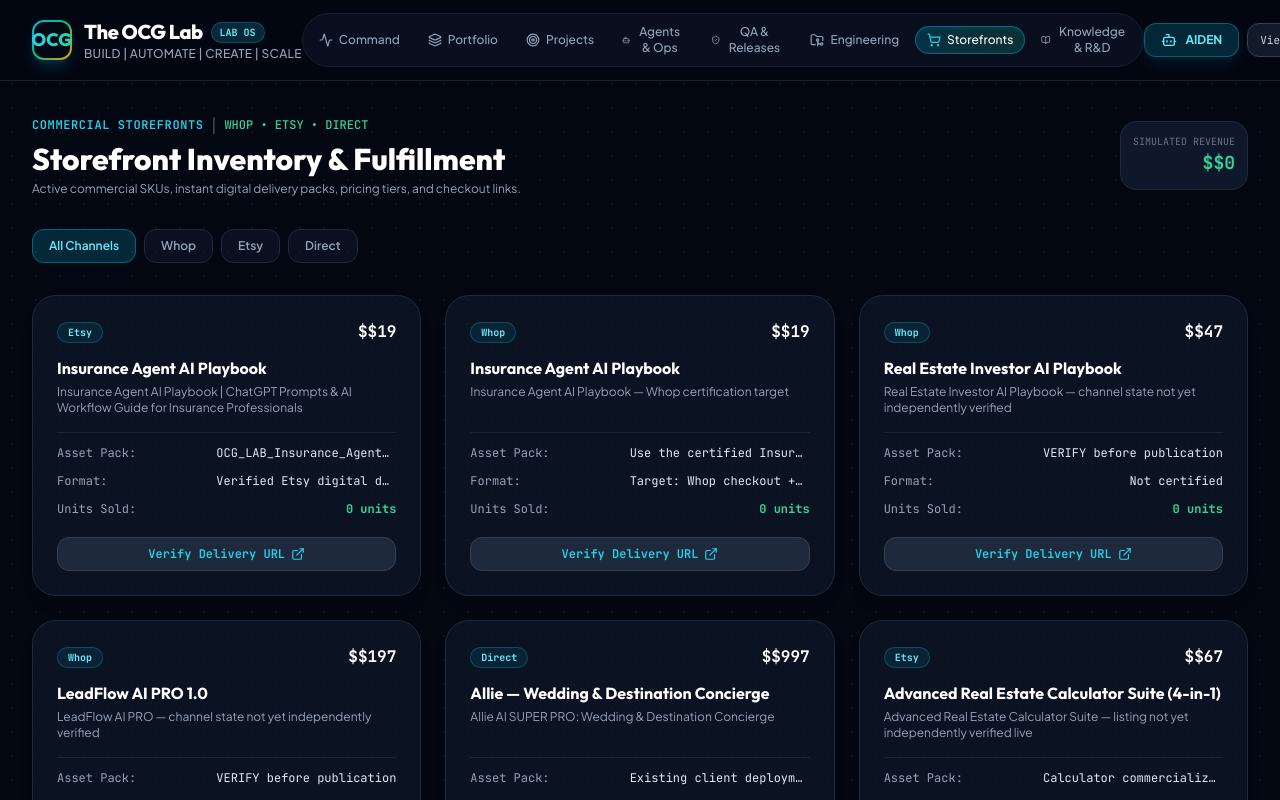
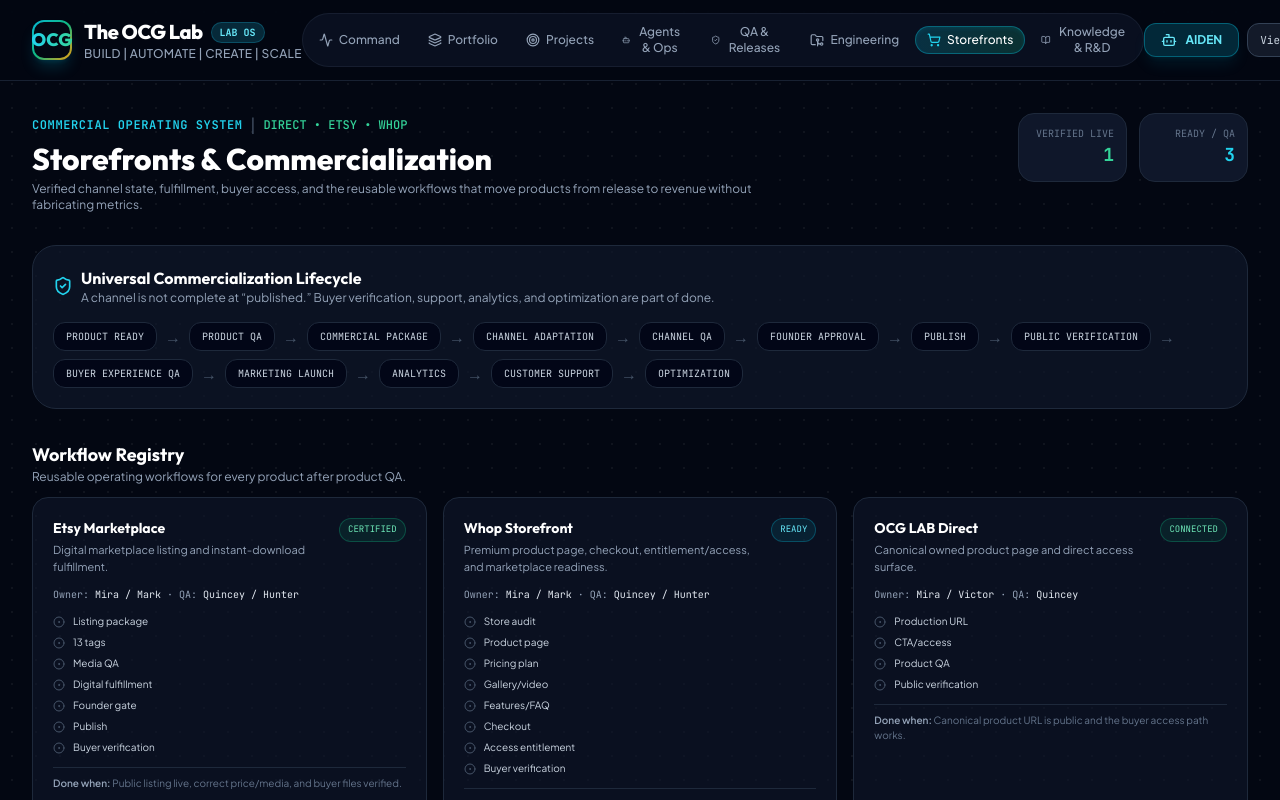
Before and after one commit to TheOCGroup/ocg-lab-site, a React (Vite) app in the folder os/source/: page / in a window 1280 px wide. Both pictures are taken after a click on the button "Storefronts". Shown: the top 800 px of the page. Built offline with nearby package versions, Linux system fonts and the light colour scheme.

Commit message:
feat(os): add commercialization workflow control plane

```diff
--- a/os/source/src/pages/StorefrontsPage.tsx
+++ b/os/source/src/pages/StorefrontsPage.tsx
@@ -1,124 +1,132 @@
 import React, { useState } from "react";
 import { STOREFRONT_ITEMS_DATA } from "../data/storefronts";
+import { COMMERCIALIZATION_LIFECYCLE, COMMERCIAL_WORKFLOWS } from "../data/commercializationWorkflows";
 import { StorefrontItem } from "../types";
-import {
-  ShoppingBag,
-  Tag,
-  ExternalLink,
-  CheckCircle2,
-  Package,
-  ArrowUpRight,
-  DollarSign
-} from "lucide-react";
-import { toast } from "sonner";
+import { CheckCircle2, CircleDot, ExternalLink, ShieldCheck } from "lucide-react";
 
 export const StorefrontsPage: React.FC = () => {
-  const [items, setItems] = useState<StorefrontItem[]>(STOREFRONT_ITEMS_DATA);
   const [filterChannel, setFilterChannel] = useState<string>("ALL");
 
-  const filtered = items.filter(item => {
+  const filtered = STOREFRONT_ITEMS_DATA.filter(item => {
     return filterChannel === "ALL" || item.channel === filterChannel;
   });
 
-  const totalOrders = items.reduce((acc, i) => acc + i.orderCount, 0);
-  const totalRevenue = items.reduce((acc, i) => acc + (i.orderCount * i.price), 0);
+  const liveItems = STOREFRONT_ITEMS_DATA.filter(i => i.status === 'Live').length;
+  const readyItems = STOREFRONT_ITEMS_DATA.filter(i => i.status === 'Ready').length;
 
   return (
     <div className="max-w-7xl mx-auto px-4 sm:px-6 lg:px-8 py-8 space-y-8">
-      <div className="flex flex-col md:flex-row md:items-center justify-between gap-4">
+      <div className="flex flex-col md:flex-row md:items-start justify-between gap-4">
         <div>
           <div className="flex items-center gap-2 mb-1">
-            <span className="font-mono text-xs text-cyan-400 font-semibold uppercase tracking-wider">
-              COMMERCIAL STOREFRONTS
-            </span>
+            <span className="font-mono text-xs text-cyan-400 font-semibold uppercase tracking-wider">COMMERCIAL OPERATING SYSTEM</span>
             <span className="text-slate-600">|</span>
-            <span className="text-xs text-emerald-400 font-medium font-mono">WHOP • ETSY • DIRECT</span>
+            <span className="text-xs text-emerald-400 font-medium font-mono">DIRECT • ETSY • WHOP</span>
           </div>
-          <h1 className="font-heading font-extrabold text-3xl text-white">
-            Storefront Inventory & Fulfillment
-          </h1>
-          <p className="text-xs text-slate-400 mt-1">
-            Active commercial SKUs, instant digital delivery packs, pricing tiers, and checkout links.
+          <h1 className="font-heading font-extrabold text-3xl text-white">Storefronts & Commercialization</h1>
+          <p className="text-xs text-slate-400 mt-1 max-w-3xl">
+            Verified channel state, fulfillment, buyer access, and the reusable workflows that move products from release to revenue without fabricating metrics.
           </p>
         </div>
 
-        <div className="flex items-center gap-3">
+        <div className="grid grid-cols-2 gap-3 min-w-[230px]">
           <div className="p-3 rounded-2xl bg-slate-900 border border-slate-800 text-right">
-            <span className="text-[10px] text-slate-500 font-mono block">SIMULATED REVENUE</span>
-            <span className="text-lg font-bold font-mono text-emerald-400">$${totalRevenue.toLocaleString()}</span>
+            <span className="text-[10px] text-slate-500 font-mono block">VERIFIED LIVE</span>
+            <span className="text-lg font-bold font-mono text-emerald-400">{liveItems}</span>
+          </div>
+          <div className="p-3 rounded-2xl bg-slate-900 border border-slate-800 text-right">
+            <span className="text-[10px] text-slate-500 font-mono block">READY / QA</span>
+            <span className="text-lg font-bold font-mono text-cyan-400">{readyItems}</span>
           </div>
         </div>
       </div>
 
+      <section className="p-5 rounded-3xl bg-slate-900/70 border border-slate-800 space-y-4">
         <div className="flex items-center gap-2">
+          <ShieldCheck className="w-5 h-5 text-cyan-400" />
+          <div>
+            <h2 className="text-white font-bold">Universal Commercialization Lifecycle</h2>
+            <p className="text-xs text-slate-400">A channel is not complete at “published.” Buyer verification, support, analytics, and optimization are part of done.</p>
+          </div>
+        </div>
+        <div className="flex flex-wrap gap-2">
+          {COMMERCIALIZATION_LIFECYCLE.map((stage, index) => (
+            <div key={stage} className="flex items-center gap-2">
+              <span className="px-3 py-1.5 rounded-xl bg-slate-950 border border-slate-800 text-[10px] font-mono text-slate-300">{stage}</span>
+              {index < COMMERCIALIZATION_LIFECYCLE.length - 1 && <span className="text-slate-600">→</span>}
+            </div>
+          ))}
+        </div>
+      </section>
+
+      <section className="space-y-3">
+        <div>
+          <h2 className="text-white font-bold text-lg">Workflow Registry</h2>
+          <p className="text-xs text-slate-400">Reusable operating workflows for every product after product QA.</p>
+        </div>
+        <div className="grid grid-cols-1 md:grid-cols-2 xl:grid-cols-3 gap-4">
+          {COMMERCIAL_WORKFLOWS.map(workflow => (
+            <div key={workflow.id} className="p-5 rounded-2xl bg-slate-900/60 border border-slate-800 space-y-3">
+              <div className="flex items-start justify-between gap-3">
+                <div>
+                  <h3 className="text-sm font-bold text-white">{workflow.name}</h3>
+                  <p className="text-[11px] text-slate-400 mt-1">{workflow.purpose}</p>
+                </div>
+                <span className={`text-[9px] px-2 py-1 rounded-full font-mono border ${workflow.status === 'CERTIFIED' || workflow.status === 'CONNECTED' ? 'text-emerald-300 border-emerald-500/30 bg-emerald-500/10' : workflow.status === 'BLOCKED' ? 'text-rose-300 border-rose-500/30 bg-rose-500/10' : 'text-cyan-300 border-cyan-500/30 bg-cyan-500/10'}`}>{workflow.status}</span>
+              </div>
+              <div className="text-[10px] font-mono text-slate-400">Owner: <span className="text-slate-200">{workflow.owner}</span> · QA: <span className="text-slate-200">{workflow.qaOwner}</span></div>
+              <div className="space-y-1.5">
+                {workflow.stages.map(stage => (
+                  <div key={stage} className="flex items-center gap-2 text-[10px] text-slate-300"><CircleDot className="w-3 h-3 text-slate-600" />{stage}</div>
+                ))}
+              </div>
+              <div className="pt-2 border-t border-slate-800 text-[10px] text-slate-500"><span className="text-slate-400 font-semibold">Done when:</span> {workflow.completionGate}</div>
+            </div>
+          ))}
+        </div>
+      </section>
+
+      <section className="space-y-4">
+        <div className="flex items-center justify-between gap-4 flex-wrap">
+          <div>
+            <h2 className="text-white font-bold text-lg">Channel Inventory</h2>
+            <p className="text-xs text-slate-400">Only independently verified external listings are marked Live.</p>
+          </div>
+          <div className="flex items-center gap-2 flex-wrap">
             {["ALL", "Whop", "Etsy", "Direct"].map(ch => (
-          <button
-            key={ch}
-            onClick={() => setFilterChannel(ch)}
-            className={"px-4 py-2 rounded-xl text-xs font-semibold transition border " + (
-              filterChannel === ch
-                ? "bg-cyan-500/20 text-cyan-300 border-cyan-500/40"
-                : "bg-slate-900/60 hover:bg-slate-800 text-slate-400 border-slate-800"
-            )}
-          >
-            {ch === "ALL" ? "All Channels" : ch}
-          </button>
+              <button key={ch} onClick={() => setFilterChannel(ch)} className={"px-4 py-2 rounded-xl text-xs font-semibold transition border " + (filterChannel === ch ? "bg-cyan-500/20 text-cyan-300 border-cyan-500/40" : "bg-slate-900/60 hover:bg-slate-800 text-slate-400 border-slate-800")}>{ch === "ALL" ? "All Channels" : ch}</button>
             ))}
+          </div>
         </div>
 
         <div className="grid grid-cols-1 md:grid-cols-2 lg:grid-cols-3 gap-6">
-        {filtered.map(item => (
-          <div
-            key={item.id}
-            className="p-6 rounded-3xl bg-slate-900/70 border border-slate-800 flex flex-col justify-between space-y-4 shadow-lg"
-          >
+          {filtered.map((item: StorefrontItem) => (
+            <div key={item.id} className="p-6 rounded-3xl bg-slate-900/70 border border-slate-800 flex flex-col justify-between space-y-4 shadow-lg">
               <div>
                 <div className="flex items-center justify-between gap-2 mb-3">
-                <span className="px-2.5 py-0.5 rounded-full text-[10px] font-mono font-bold bg-cyan-500/10 text-cyan-300 border border-cyan-500/30">
-                  {item.channel}
-                </span>
-                <span className="text-base font-bold font-mono text-white">
-                  $${item.price}
-                </span>
+                  <span className="px-2.5 py-0.5 rounded-full text-[10px] font-mono font-bold bg-cyan-500/10 text-cyan-300 border border-cyan-500/30">{item.channel}</span>
+                  <span className="text-base font-bold font-mono text-white">${item.price}</span>
                 </div>
-
-              <h3 className="font-heading font-bold text-base text-white">
-                {item.productName}
-              </h3>
-              <p className="text-xs text-slate-400 mt-1 line-clamp-2">
-                {item.listingTitle}
-              </p>
+                <h3 className="font-heading font-bold text-base text-white">{item.productName}</h3>
+                <p className="text-xs text-slate-400 mt-1 line-clamp-2">{item.listingTitle}</p>
               </div>
 
               <div className="space-y-3 pt-3 border-t border-slate-800/80 text-xs font-mono">
-              <div className="flex items-center justify-between text-slate-400">
-                <span>Asset Pack:</span>
-                <span className="text-slate-200 truncate max-w-[180px]">{item.listingAssetPack}</span>
-              </div>
-              <div className="flex items-center justify-between text-slate-400">
-                <span>Format:</span>
-                <span className="text-slate-200 truncate max-w-[180px]">{item.deliveryFormat}</span>
-              </div>
-              <div className="flex items-center justify-between text-slate-400">
-                <span>Units Sold:</span>
-                <span className="text-emerald-400 font-bold">{item.orderCount} units</span>
-              </div>
+                <div className="flex items-center justify-between text-slate-400"><span>Status:</span><span className={item.status === 'Live' ? 'text-emerald-400 font-bold' : 'text-cyan-300 font-bold'}>{item.status}</span></div>
+                <div className="flex items-center justify-between text-slate-400 gap-3"><span>Asset Pack:</span><span className="text-slate-200 truncate max-w-[180px]">{item.listingAssetPack}</span></div>
+                <div className="flex items-center justify-between text-slate-400 gap-3"><span>Format:</span><span className="text-slate-200 truncate max-w-[180px]">{item.deliveryFormat}</span></div>
+                <div className="flex items-center justify-between text-slate-400"><span>Orders:</span><span className="text-slate-300">Not displayed without verified source</span></div>
 
-              <div className="pt-2">
-                <a
-                  href={item.fulfillmentUrl}
-                  target="_blank"
-                  rel="noreferrer"
-                  className="w-full py-2 rounded-xl bg-slate-800 hover:bg-slate-700 text-cyan-400 text-xs font-semibold flex items-center justify-center gap-1.5 border border-slate-700"
-                >
-                  <span>Verify Delivery URL</span>
-                  <ExternalLink className="w-3.5 h-3.5" />
-                </a>
-              </div>
+                {item.fulfillmentUrl ? (
+                  <a href={item.fulfillmentUrl} target="_blank" rel="noreferrer" className="w-full py-2 rounded-xl bg-slate-800 hover:bg-slate-700 text-cyan-400 text-xs font-semibold flex items-center justify-center gap-1.5 border border-slate-700"><span>{item.status === 'Live' ? 'Verify Public Listing' : 'Verify Access URL'}</span><ExternalLink className="w-3.5 h-3.5" /></a>
+                ) : (
+                  <div className="w-full py-2 rounded-xl bg-slate-950 text-slate-500 text-xs font-semibold flex items-center justify-center gap-1.5 border border-slate-800"><CheckCircle2 className="w-3.5 h-3.5" /><span>External channel verification required</span></div>
+                )}
               </div>
             </div>
           ))}
         </div>
+      </section>
     </div>
   );
 };
```
Lines whose indentation alone changed are shown as unchanged.
